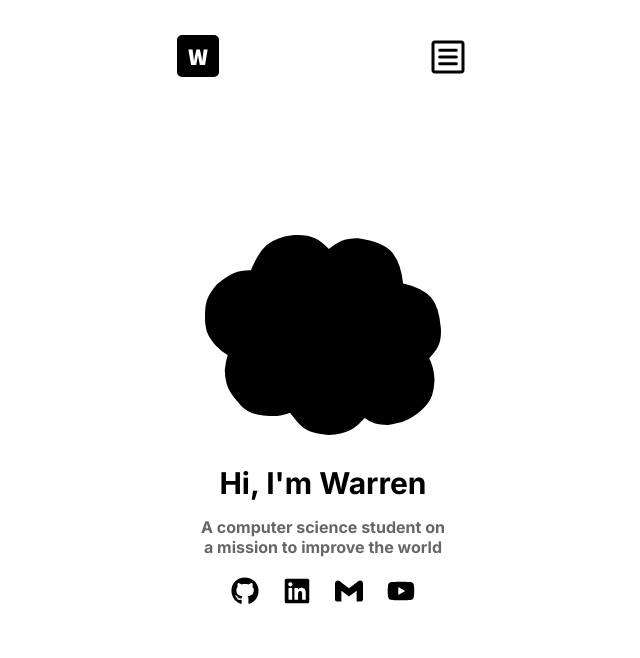
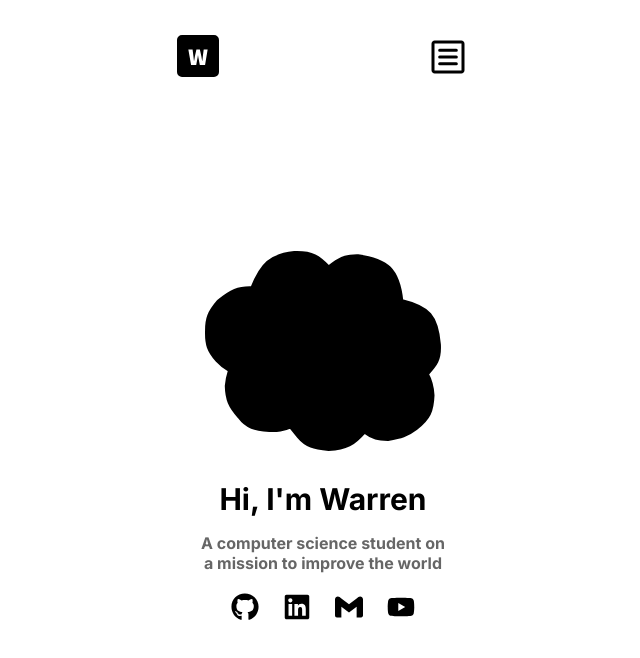
Before and after one commit to WarrenWu4/portfolio, a React (Vite) app: page / in a window 1280 px wide. Shown: the top 658 px of the page, without its empty margins (317-957 px from the left). Built offline with nearby package versions, Linux system fonts and the light colour scheme.

Commit message:
adjusted home content spacing to fill up entire page

```diff
--- a/src/pages/Home.css
+++ b/src/pages/Home.css
@@ -1,7 +1,7 @@
 /* 320px */
 .home-content {
     width: 25rem;
-    height: calc(100vh - 3.2rem);
+    height: 100vh;
     position: absolute;
     top: 3.2rem;
     display: flex;
```
Also changed, not shown: public/cloud_hover.svg (added).
